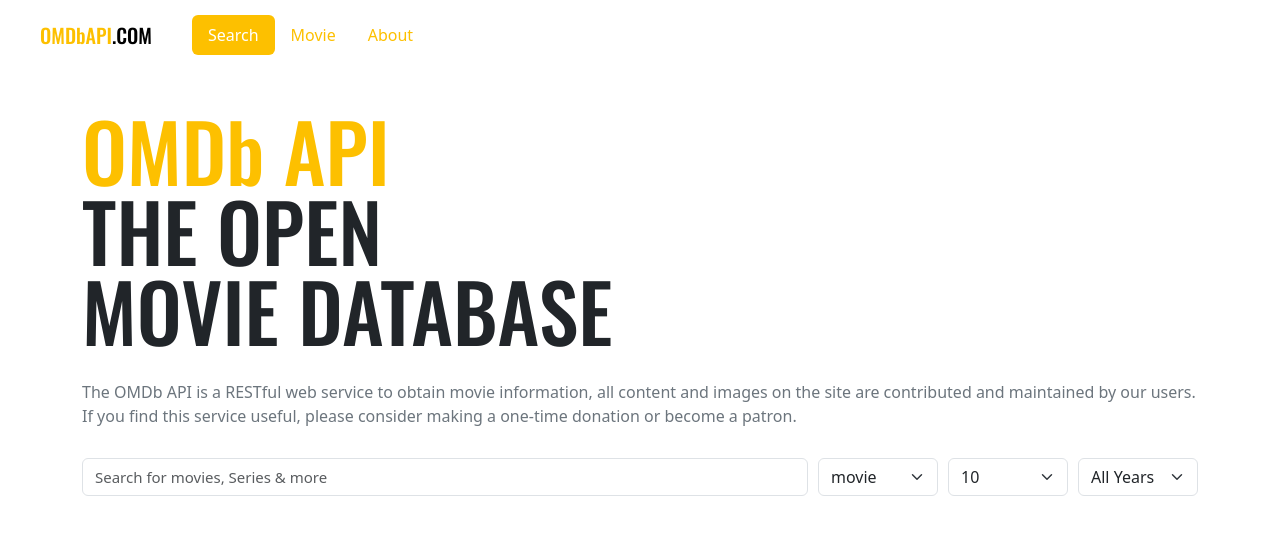
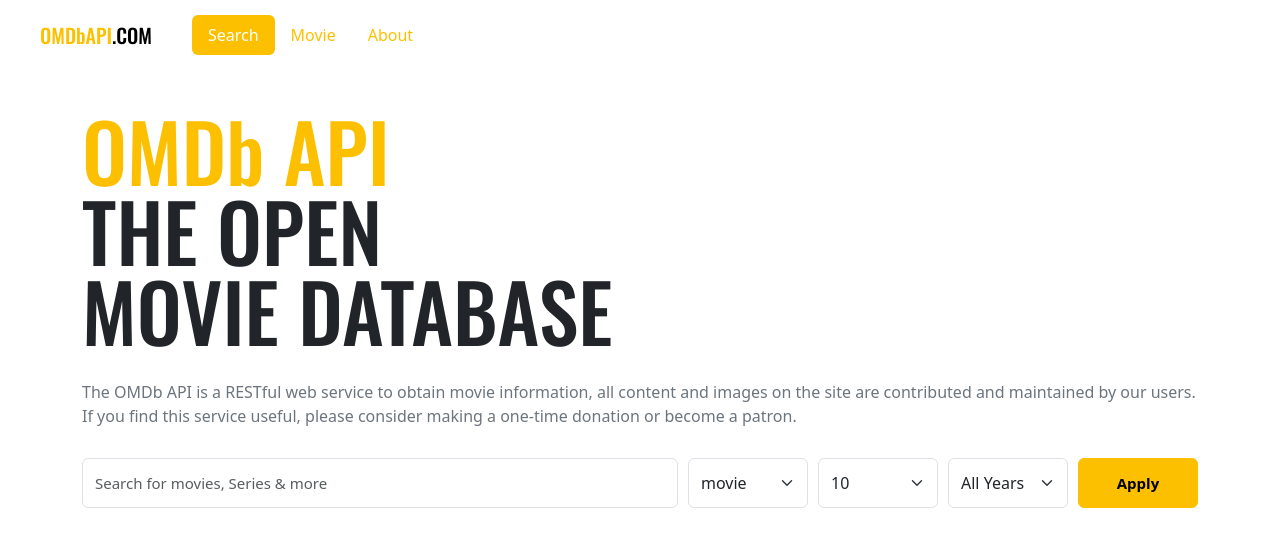
Before and after one commit to SHARONLEE94/vue3-movie-app, a Vue app: page /#/ in a window 1280 px wide. Shown: the top 546 px of the page. Built offline with nearby package versions, Linux system fonts and the light colour scheme.

Commit message:
search - apply method

```diff
--- a/package.json
+++ b/package.json
@@ -41,6 +41,7 @@
     "webpack-dev-server": "^4.0.0-beta.0"
   },
   "dependencies": {
+    "axios": "^1.5.1",
     "bootstrap": "^5.3.2",
     "vue": "^3.0.7",
     "vue-router": "^4.2.5"
--- a/src/components/Search.vue
+++ b/src/components/Search.vue
@@ -5,6 +5,7 @@
       class="form-control"
       type="text"
       placeholder="Search for movies, Series & more"
+      @keyup.enter="apply"
     />
     <div class="selects">
       <select
@@ -19,10 +20,12 @@
         </option>
       </select>
     </div>
+    <button class="btn btn-primary" @click="apply">Apply</button>
   </div>
 </template>
 
 <script>
+import axios from "axios";
 export default {
   data() {
     return {
@@ -53,6 +56,16 @@
       ],
     };
   },
+  methods: {
+    async apply() {
+      // Search movies...
+      const OMDB_API_KEY = "7035c60c";
+      const res = await axios.get(
+        `https://www.omdbapi.com/?apikey=${OMDB_API_KEY}&s=${this.title}&type=${this.type}&y=${this.year}&page=1`
+      );
+      console.log(res);
+    },
+  },
 };
 </script>
 
@@ -76,5 +89,11 @@
       }
     }
   }
+  .btn {
+    width: 120px;
+    height: 50px;
+    font-weight: 700;
+    flex-shrink: 0; // 1이 기본값. 0이면 너비 감소 방지
+  }
 }
 </style>
```
Also changed, not shown: 1 other file (tests, documents, lock files or other folders).
